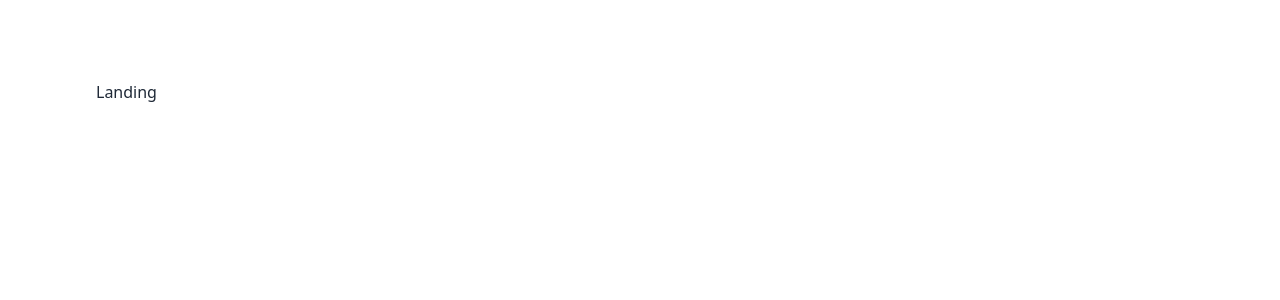
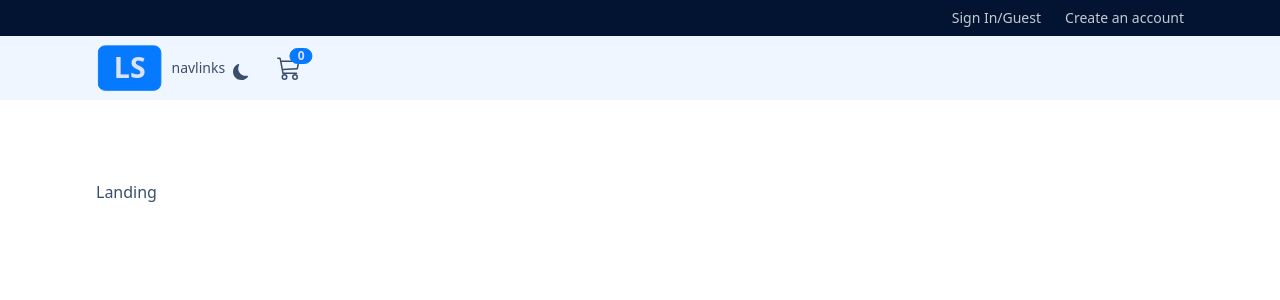
Before and after one commit to Ucheizzzy/lionstore, a React (Vite) app: page / in a window 1280 px wide. Shown: the top 300 px of the page. Built offline with nearby package versions, Linux system fonts and the light colour scheme.

Commit message:
implemented theme toggle on navbar

```diff
--- /dev/null
+++ b/src/components/Header.jsx
@@ -0,0 +1,22 @@
+import { Link } from 'react-router-dom'
+
+const Header = () => {
+  return (
+    <header className='bg-neutral py-2 text-neutral-content'>
+      <div className='align-element flex justify-center sm:justify-end'>
+        {/* user */}
+        {/* links */}
+        <div className='flex gap-x-6 justify-center items-center'>
+          <Link to='/login' className='link link-hover text-xs sm:text-sm'>
+            Sign In/Guest
+          </Link>
+          <Link to='/register' className='link link-hover text-xs sm:text-sm'>
+            Create an account
+          </Link>
+        </div>
+      </div>
+    </header>
+  )
+}
+
+export default Header
--- /dev/null
+++ b/src/components/NavLinks.jsx
@@ -0,0 +1,25 @@
+import { NavLink } from 'react-router-dom'
+
+const links = [
+  { id: 1, url: '/', text: 'home' },
+  { id: 2, url: 'about', text: 'about' },
+  { id: 3, url: 'products', text: 'products' },
+  { id: 4, url: 'cart', text: 'cart' },
+  { id: 5, url: 'checkout', text: 'checkout' },
+  { id: 6, url: 'orders', text: 'orders' },
+]
+const NavLinks = () => {
+  return (
+    <>
+      {links.map((link) => {
+        return (
+          <li key={link.id}>
+            <NavLink className="capitalize" to={link.url}>{link.text}</NavLink>
+          </li>
+        )
+      })}
+    </>
+  )
+}
+
+export default NavLinks
--- /dev/null
+++ b/src/components/Navbar.jsx
@@ -0,0 +1,58 @@
+import { useState } from 'react'
+import { BsCart3, BsMoonFill, BsSunFill } from 'react-icons/bs'
+import { FaBarsStaggered } from 'react-icons/fa6'
+import { useDispatch } from 'react-redux'
+import { NavLink } from 'react-router-dom'
+import { toggleTheme } from '../features/userSlice'
+const Navbar = () => {
+  const dispatch = useDispatch()
+
+  return (
+    <nav className='bg-base-200'>
+      <div className='navbar align-element'>
+        <div className='navbar-start'>
+          <NavLink
+            to='/'
+            className='hidden sm:flex btn btn-primary text-3xl items-center'
+          >
+            LS
+          </NavLink>
+
+          <div className='dropdown'>
+            <label tabIndex={0} className='btn btn-ghost sm:hidden'>
+              <FaBarsStaggered className='h-6 w-6' />
+            </label>
+            <ul
+              tabIndex={0}
+              className='menu menu-sm dropdown-content mt-3 z-[-1] p-2 shadow-md bg-base-200 rounded-box w-52'
+            >
+              navlinks
+            </ul>
+          </div>
+          <div className='navbar-center hidden sm:flex'>
+            <ul className='menu menu-horizontal'>navlinks</ul>
+          </div>
+          <div className='navbar-end'>
+            {/* theme icons */}
+            <label className='swap swap-rotate'>
+              <input type='checkbox' onClick={() => dispatch(toggleTheme())} />
+              <BsSunFill className='swap-on h-4 w-4' />
+              <BsMoonFill className='swap-off h-4 w-4' />
+            </label>
+            {/* cart link */}
+            <NavLink to='cart' className='btn btn-ghost btn-circle ml-4'>
+              <div className='indicator'>
+                <BsCart3 className='h-6 w-6' />
+                <span className='badge badge-sm badge-primary indicator-item'>
+                  0
+                </span>
+              </div>
+            </NavLink>
+          </div>
+        </div>
+      </div>
+    </nav>
+  )
+}
+
+export default Navbar
--- a/src/components/index.jsx
+++ b/src/components/index.jsx
@@ -1,3 +1,5 @@
 export { default as ErrorElement } from './ErrorElement'
 export { default as FormInput } from './FormInput'
 export { default as SubmitBtn } from './SubmitBtn'
+export { default as Header } from './Header'
+export { default as Navbar } from './Navbar'
--- /dev/null
+++ b/src/features/userSlice.js
@@ -0,0 +1,30 @@
+import { createSlice } from '@reduxjs/toolkit'
+
+const themes = {
+  winter: 'winter',
+  night: 'night',
+}
+const getThemeFromLocalStorage = () => {
+  const theme = localStorage.getItem('theme') || themes.winter
+  document.documentElement.setAttribute('data-theme', theme)
+  return theme
+}
+const initialState = {
+  user: null,
+  theme: getThemeFromLocalStorage(),
+}
+const userSlice = createSlice({
+  name: 'user',
+  initialState,
+  reducers: {
+    toggleTheme: (state) => {
+      const { winter, night } = themes
+      state.theme = state.theme === night ? winter : night
+      document.documentElement.setAttribute('data-theme', state.theme)
+      localStorage.setItem('theme', state.theme)
+    },
+  },
+})
+
+export const { toggleTheme } = userSlice.actions
+export default userSlice.reducer
--- a/src/main.jsx
+++ b/src/main.jsx
@@ -2,9 +2,14 @@
 import ReactDOM from 'react-dom/client'
 import App from './App.jsx'
 import './index.css'
+import { Provider } from 'react-redux'
+import 'react-toastify/dist/ReactToastify.css'
+import { ToastContainer } from 'react-toastify'
+import { store } from './store.js'
 
 ReactDOM.createRoot(document.getElementById('root')).render(
-  <>
+  <Provider store={store}>
     <App />
-  </>
+    <ToastContainer position='top-right' />
+  </Provider>
 )
--- a/src/pages/HomeLayout.jsx
+++ b/src/pages/HomeLayout.jsx
@@ -1,8 +1,11 @@
 import { Outlet } from 'react-router-dom'
+import { Header, Navbar } from '../components'
 
 const HomeLayout = () => {
   return (
     <>
+      <Header />
+      <Navbar />
       <section className='align-element py-20'>
         <Outlet />
       </section>
--- a/src/store.js
+++ b/src/store.js
@@ -0,0 +1,8 @@
+import { configureStore } from '@reduxjs/toolkit'
+import userReducer from './features/userSlice'
+
+export const store = configureStore({
+  reducer: {
+    userState: userReducer,
+  },
+})
--- a/tailwind.config.cjs
+++ b/tailwind.config.cjs
@@ -6,6 +6,6 @@
   },
   plugins: [require('@tailwindcss/typography'), require('daisyui')],
   daisyui: {
-    themes: ['light'],
+    themes: ['winter', 'night'],
   },
 }
```
